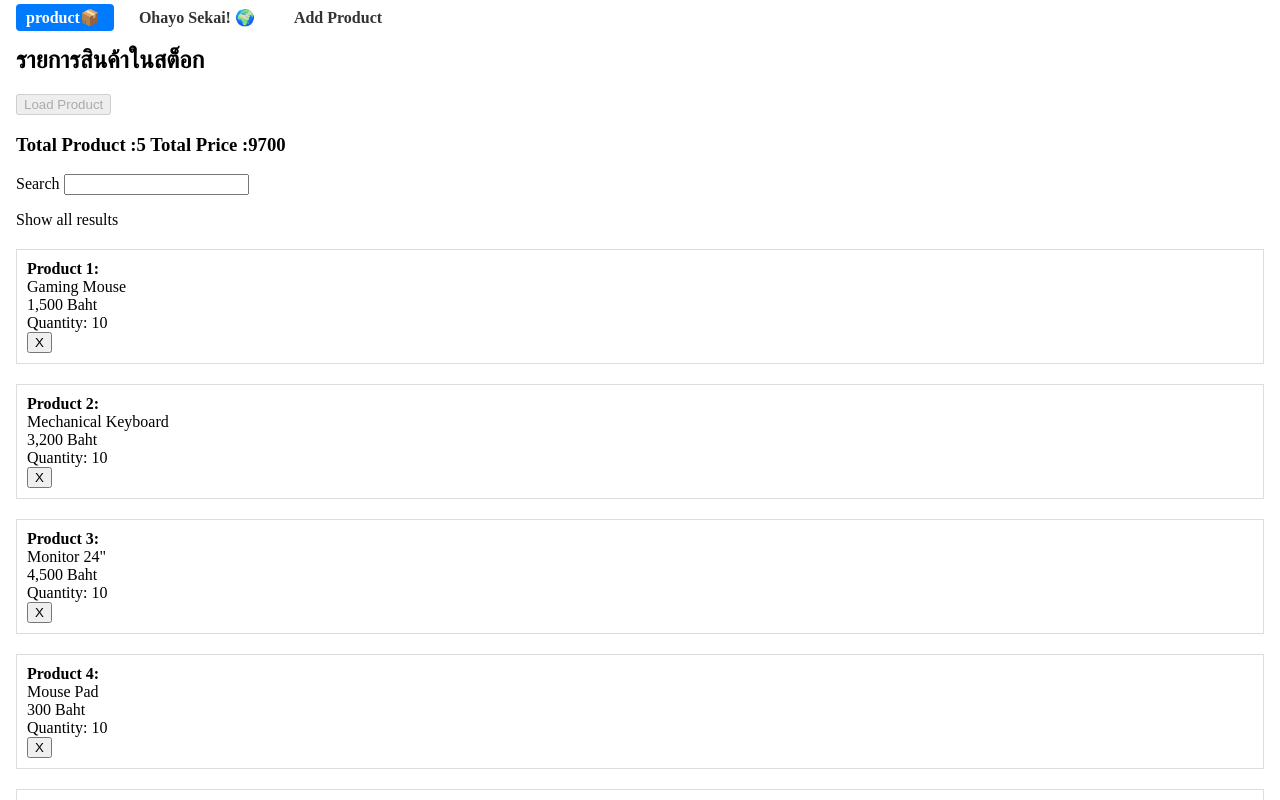
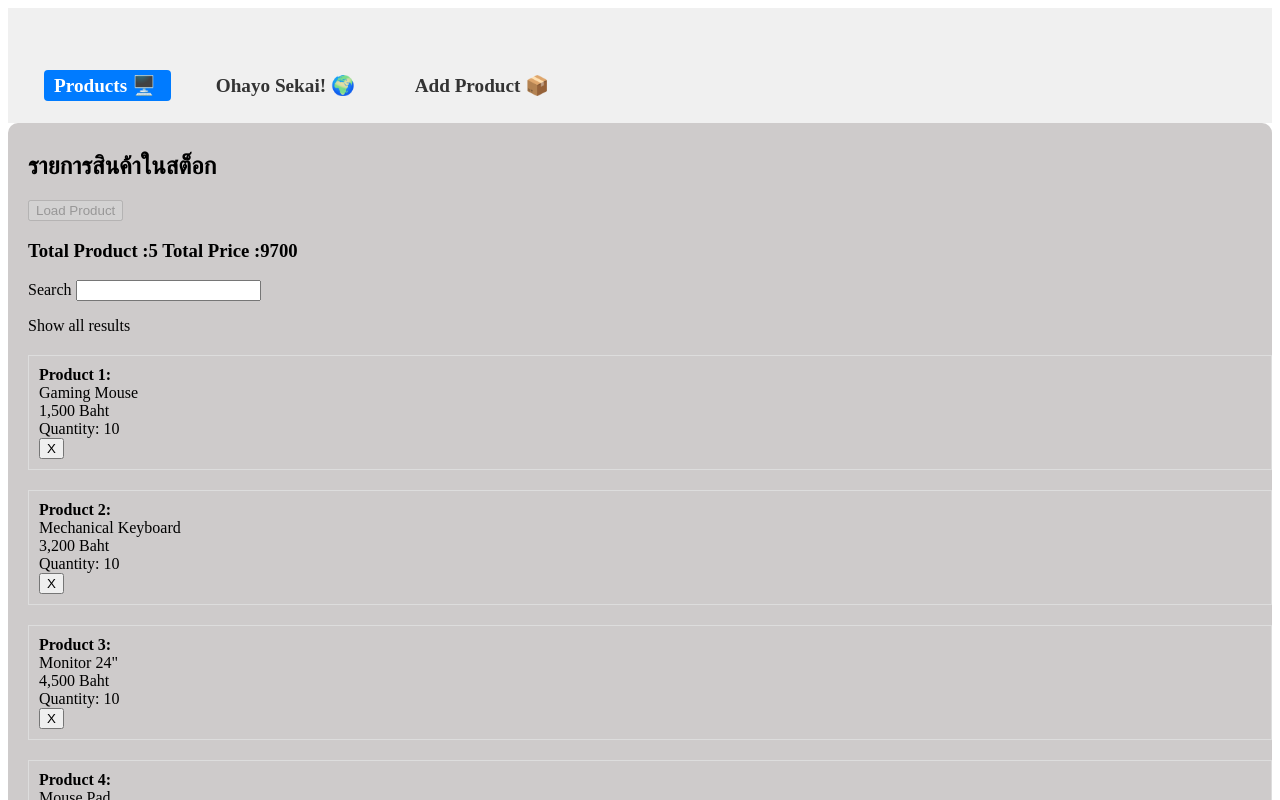
Before and after one commit to Rinriku69/stock-ng, an Angular app: page /product-list in a window 1280 px wide. Shown: the top 800 px of the page. Built offline with nearby package versions, Linux system fonts and the light colour scheme.

Commit message:
Refactor layout and update navigation styles
Simplified app.html by removing HTML boilerplate and improving navigation links with updated labels and routerLinkActive. Enhanced app.scss with improved spacing, font size, and background styling for navigation, main, header, and footer sections.

```diff
--- a/src/app/app.html
+++ b/src/app/app.html
@@ -1,18 +1,14 @@
-<!doctype html>
-<html lang="en">
-  <head>
-    <meta charset="UTF-8" />
-    <meta name="viewport" content="width=device-width, initial-scale=1.0" />
-    <title>Document</title>
-  </head>
-  <body>
 <header>
   <nav>
     <a routerLink="/product-list" routerLinkActive="active-link" style="margin-right: 15px">
-          product📦
+      Products 🖥️
     </a>
-        <a routerLink="/hello-world" style="margin-right: 15px"> Ohayo Sekai! 🌍 </a>
-        <a routerLink="/add-product" style="margin-right: 15px"> Add Product </a>
+    <a routerLink="/hello-world" routerLinkActive="active-link" style="margin-right: 15px">
+      Ohayo Sekai! 🌍
+    </a>
+    <a routerLink="/add-product" routerLinkActive="active-link" style="margin-right: 15px">
+      Add Product 📦</a
+    >
   </nav>
 </header>
 
@@ -21,5 +17,3 @@
 </main>
 
 <footer>Footer here</footer>
-  </body>
-</html>
--- a/src/app/app.scss
+++ b/src/app/app.scss
@@ -1,9 +1,11 @@
 a {
+  margin-left: 20px;
   text-decoration: none;
   color: #333;
   font-weight: bold;
   padding: 5px 10px;
   border-radius: 4px;
+  font-size: larger;
 
   &:hover {
     background-color: #ddd;
@@ -14,3 +16,25 @@ a {
     color: white;
   }
 }
+
+nav {
+  padding-top: 50px;
+  padding-bottom: 10px;
+
+  border-radius: 5px;
+}
+
+main {
+  padding-left: 20px;
+  padding-top: 10px;
+  padding-bottom: 10px;
+  background-color: #cecbcb;
+  border-radius: 10px;
+  flex-grow: 1;
+}
+
+header,
+footer {
+  background-color: #f0f0f0;
+  padding: 1em;
+}
```
Lines whose indentation alone changed are shown as unchanged.
